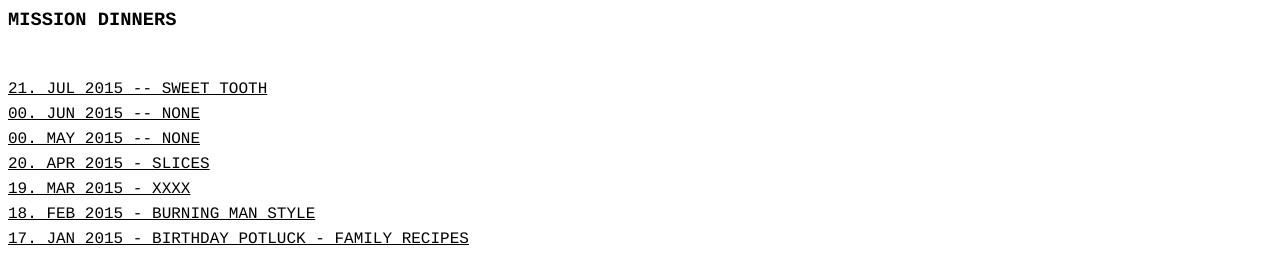
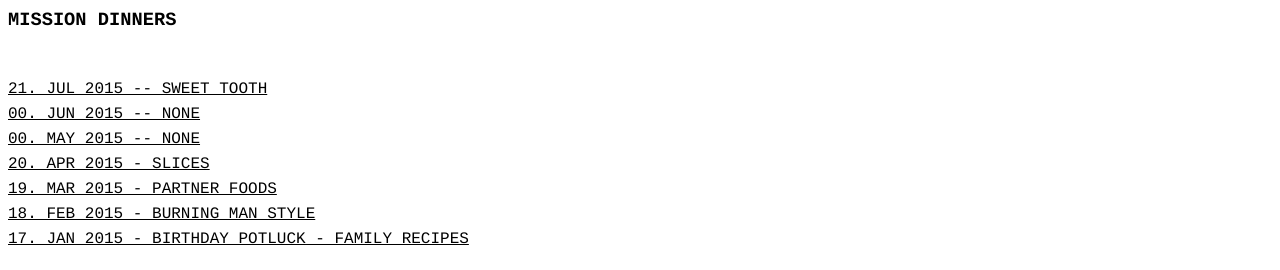
Before and after one commit to jkeesh/missiondinners, a plain HTML site: page index.html in a window 1280 px wide. Shown: the top 270 px of the page. Drawn offline with Linux system fonts and the light colour scheme.

Commit message:
partner foods, march added

```diff
--- a/index.html
+++ b/index.html
@@ -35,8 +35,8 @@ href="https://www.pinterest.com/jkeesh/april-2015-slices/">
 </a>
 <br>
 <a
-href="https://www.pinterest.com/jkeesh/february-2015-burning-man/">
-19. MAR 2015 - XXXX
+href="https://www.pinterest.com/jkeesh/march-2015-partner-foods/">
+19. MAR 2015 - Partner Foods
 </a>
 <br>
 <a
```
